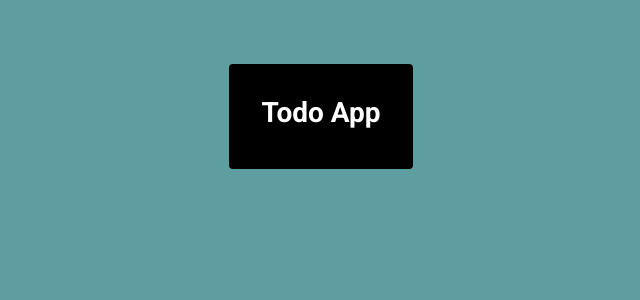
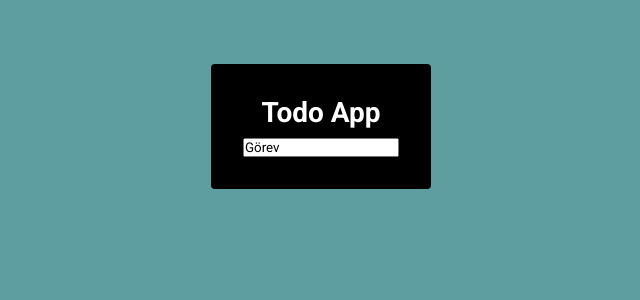
Before and after one commit to muslumhanerol/ToDo_App_With_React, a React (Create React App) app in the folder todo_app/: page / in a window 1280 px wide. Shown: the top 300 px of the page, without its empty margins (319-959 px from the left). Built offline with nearby package versions, Linux system fonts and the light colour scheme.

Commit message:
Update TodoForm.js

```diff
--- a/todo_app/src/Components/TodoForm.js
+++ b/todo_app/src/Components/TodoForm.js
@@ -3,7 +3,8 @@ import React from 'react'
 function TodoForm({ addTodo }) {
   return (
     <>
-      <form className='Todo-Form'>
+      <form className='TodoForm'>
+        <input type='text' value={"Görev"} className='TodoInput' />
 
       </form>
 
```
